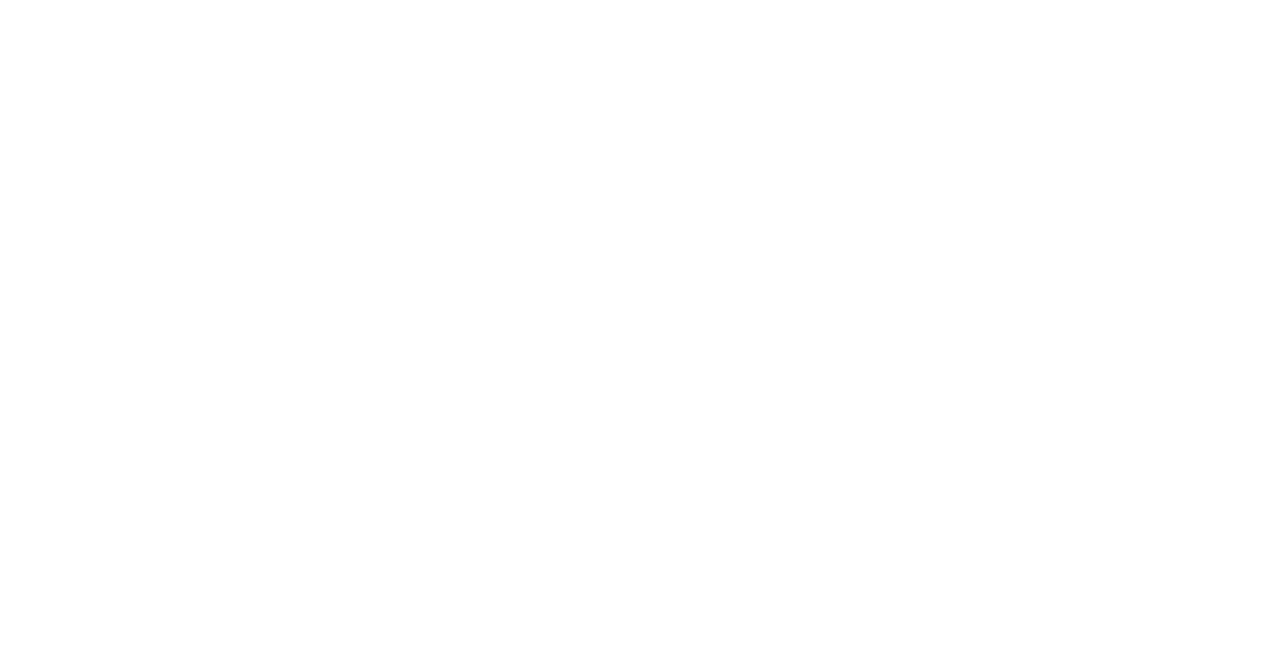
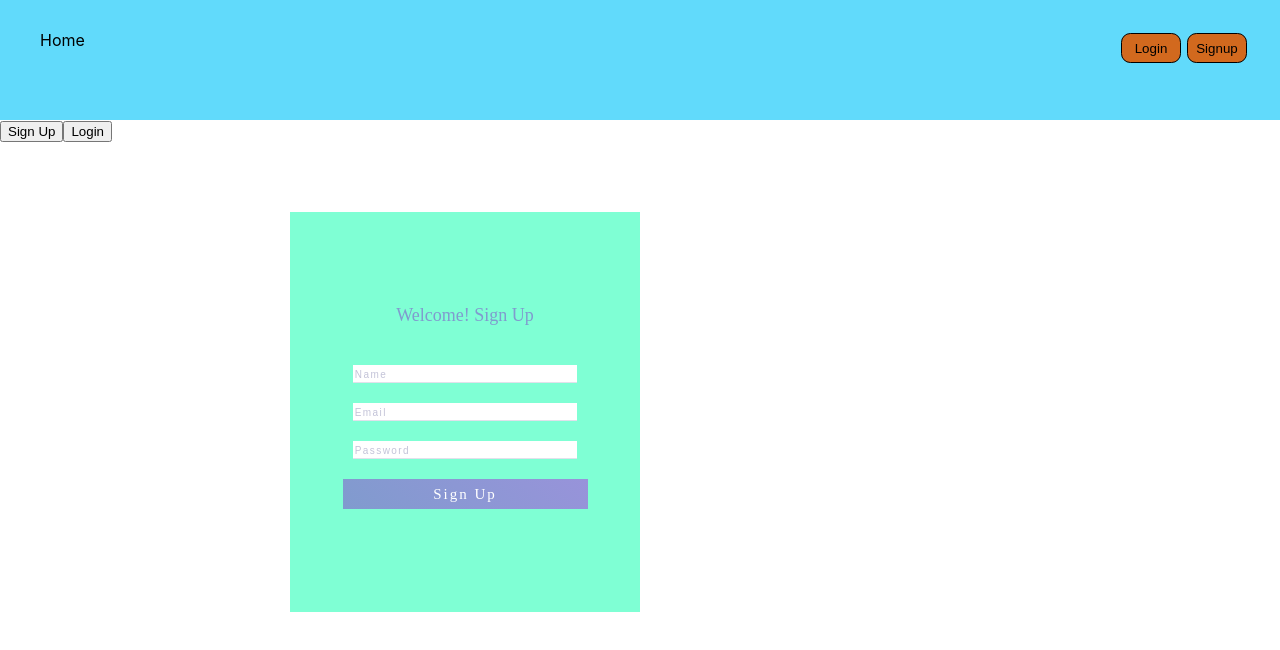
Before and after one commit to Moe82/TTP-Capstone-Front-End, a React (Create React App) app: page /teacher in a window 1280 px wide. Shown: the top 650 px of the page. Built offline with nearby package versions, Linux system fonts and the light colour scheme.

Commit message:
Created components for the teacher login and signup

```diff
--- a/src/App/App.css
+++ b/src/App/App.css
@@ -36,3 +36,35 @@
     transform: rotate(360deg);
   }
 }
+
+.navbar{
+  height: 120px;
+  display: flex;
+  background-color:#61dafb;
+}
+
+.homebutton{
+  height: 90px;
+  width: 300px;
+  padding:  30px 0px 0px 40px;
+}
+
+.identification{
+  height: 90px;
+  flex: 1;
+  text-align: right;
+  padding:  30px 30px 0px 0px;
+}
+
+.buttonlogin{
+  background-color:chocolate;
+  height: 30px;
+  width: 60px;
+  border: 1px solid black;
+  margin: 3px;
+  border-radius: 0.7em;
+}
+
+.buttonlogin:hover {
+  background-color: aquamarine;
+}
--- a/src/App/App.js
+++ b/src/App/App.js
@@ -1,14 +1,16 @@
 import React, { Component } from 'react';
 import './App.css';
 import RoutesContainer from '../components/AllPlayers/routes/RoutesContainer';
+import Navbar from '../components/AllPlayers/views/Navbar'
 
 class App extends Component {
   render() {
     return (
       <div className="app">
-        <header className="app-header">
+
+          <Navbar />
           <RoutesContainer />
-        </header>
+
       </div>
     );
   }
--- /dev/null
+++ b/src/components/AllPlayers/containers/TeacherLoginContainer.jsx
@@ -0,0 +1,35 @@
+import React, { Component } from 'react';
+//import axios from "axios";
+import { TeacherLoginView} from '../views'
+
+class TeacherLoginContainer extends Component{
+    constructor(props){
+        super(props)
+        this.state={
+            clickLogin:false
+        }
+    }
+
+    handleSignup(){
+       this.setState({
+        clickLogin: false
+       })
+    }
+    handleLogin(){
+        this.setState({
+         clickLogin: true
+        })
+     }
+    render(){
+        return(
+        <di>
+            <button onClick={()=>this.handleSignup()}>Sign Up</button>
+            <button onClick={()=>this.handleLogin()}> Login</button>
+            <TeacherLoginView clickLogin={this.state.clickLogin} />
+        </di>
+        )
+    }
+}
+
+
+export default TeacherLoginContainer;
--- a/src/components/AllPlayers/containers/index.js
+++ b/src/components/AllPlayers/containers/index.js
@@ -1,3 +1,4 @@
 // Barrel file for container components, which will be used to compose our App component, which will be the root component we will pass to the ReactDOM render call;
 export { default as UploadAttendanceContainer } from './UploadAttendanceContainer';
 export {default as StudentInfoContainer} from './StudentInfoContainer';
+export {default as TeacherLoginContainer} from './TeacherLoginContainer';
--- a/src/components/AllPlayers/routes/RoutesView.jsx
+++ b/src/components/AllPlayers/routes/RoutesView.jsx
@@ -1,12 +1,14 @@
 import React from 'react';
 import { Switch, Route } from 'react-router-dom';
 import { UploadAttendanceContainer } from '../containers';
-import {StudentInfoContainer} from '../containers';
+import {StudentInfoContainer, TeacherLoginContainer} from '../containers';
 const RoutesView = () => {
   return (
     <Switch>
+      <Route path = "/teacher" component={TeacherLoginContainer} />
       <Route exact path="/courses/:id/upload" component={UploadAttendanceContainer} />
       <Route path = "/student/info" component={StudentInfoContainer} />
+
     </Switch>
   );
 };
--- /dev/null
+++ b/src/components/AllPlayers/views/Navbar.jsx
@@ -0,0 +1,33 @@
+import React, {Component} from 'react'
+
+import '../../../App/App.css'
+//import {Link} from 'react-router-dom'
+
+
+
+class Navbar extends Component {
+
+    render(){
+
+        return(
+
+            <div className="navbar">
+
+                <div className="homebutton">
+                   Home
+                </div>
+                <div className="identification">
+
+                 <button className="buttonlogin" > Login</button>
+                 <button className="buttonlogin" > Signup</button>
+
+                </div>
+
+            </div>
+
+        );
+    }
+}
+
+
+export default Navbar;
--- /dev/null
+++ b/src/components/AllPlayers/views/TeacherLoginView.jsx
@@ -0,0 +1,37 @@
+import React from 'react';
+import './styles/login.css'
+
+
+const TeacherLogingView = (props) => {
+  return (
+
+
+  <div class="container">
+  <div>
+
+      {!props.clickLogin && <div class="form form--signup">
+        <div class="form--heading">Welcome! Sign Up</div>
+        <form autocomplete="off">
+          <input type="text" placeholder="Name" />
+          <input type="email" placeholder="Email" />
+          <input type="password" placeholder="Password" />
+          <button class="button">Sign Up</button>
+        </form>
+      </div>}
+
+      {props.clickLogin && <div class="form form--login">
+        <div class="form--heading">Welcome back! </div>
+        <form autocomplete="off">
+          <input type="text" placeholder="Name" />
+          <input type="password" placeholder="Password" />
+          <button class="button">Login</button>
+        </form>
+      </div>}
+
+ </div>
+</div>
+  );
+};
+
+
+export default TeacherLogingView;
--- a/src/components/AllPlayers/views/index.js
+++ b/src/components/AllPlayers/views/index.js
@@ -1,3 +1,4 @@
 // Barrel file for presentational components, which will be used to compose our smart containers;
 export { default as UploadAttendanceView } from './UploadAttendanceView'
 export { default as StudentInfoView } from './StudentInfoView'
+export {default as TeacherLoginView } from './TeacherLoginView'
--- /dev/null
+++ b/src/components/AllPlayers/views/styles/login.css
@@ -0,0 +1,99 @@
+
+
+.container {
+  width: 700px;
+  height: 400px;
+  background: white;
+  position: relative;
+  display: grid;
+  grid-template: 100% / 50% 50%;
+  box-shadow: 2px 2px 10px 0 rgba(#333, 0.2);
+  margin:auto;
+  margin-top: 70px;
+}
+
+.message,
+.form,
+form {
+  display: flex;
+  justify-content: center;
+  align-items: center;
+  flex-direction: column;
+  background-color: aquamarine; /* to be deleted*/
+
+
+}
+.message {
+  position: absolute;
+  background: white;
+  width: 50%;
+  height: 100%;
+  transition: 0.5s all ease;
+  transform: translateX(100%);
+  z-index: 4;
+
+}
+
+.message .button {
+  margin: 5px 0;
+}
+
+
+
+.btn-wrapper {
+  width: 60%;
+}
+
+.form {
+  width: 100%;
+  height: 100%;
+}
+.form--heading {
+  font-size: 18px;
+  height: 50px;
+  color: #809bce;
+  font-family: "Playfair Display", serif;
+}
+
+
+form {
+  width: 70%;
+}
+form > * {
+  margin: 10px;
+}
+form input {
+  width: 90%;
+  border: 0;
+  border-bottom: 1px solid rgba(195, 195, 216, 0.5);
+  font-size: 13px;
+  font-weight: 300;
+  color: #797a9e;
+  letter-spacing: 0.11em;
+}
+form input::placeholder {
+  color: #c3c3d8;
+  font-size: 10px;
+}
+
+form input:focus {
+  outline: 0;
+  border-bottom: 1px solid rgba(128, 155, 206, 0.7);
+  transition: 0.6s all ease;
+}
+
+.button {
+  width: 100%;
+  height: 30px;
+  border: 0;
+  outline: 0;
+  color: white;
+  font-size: 15px;
+  font-weight: 300;
+  position: relative;
+  z-index: 3;
+  letter-spacing: 2px;
+  background: linear-gradient(45deg, #809bce, #9893da);
+  font-family: "Playfair Display", serif;
+  cursor: pointer;
+}
```
Also changed, not shown: src/components/AllPlayers/views/UploadAttendanceView 2.jsx (added, +15 -0 lines), src/components/AllPlayers/views/Homepage.js (added), 1 other file (tests, documents, lock files or other folders).
